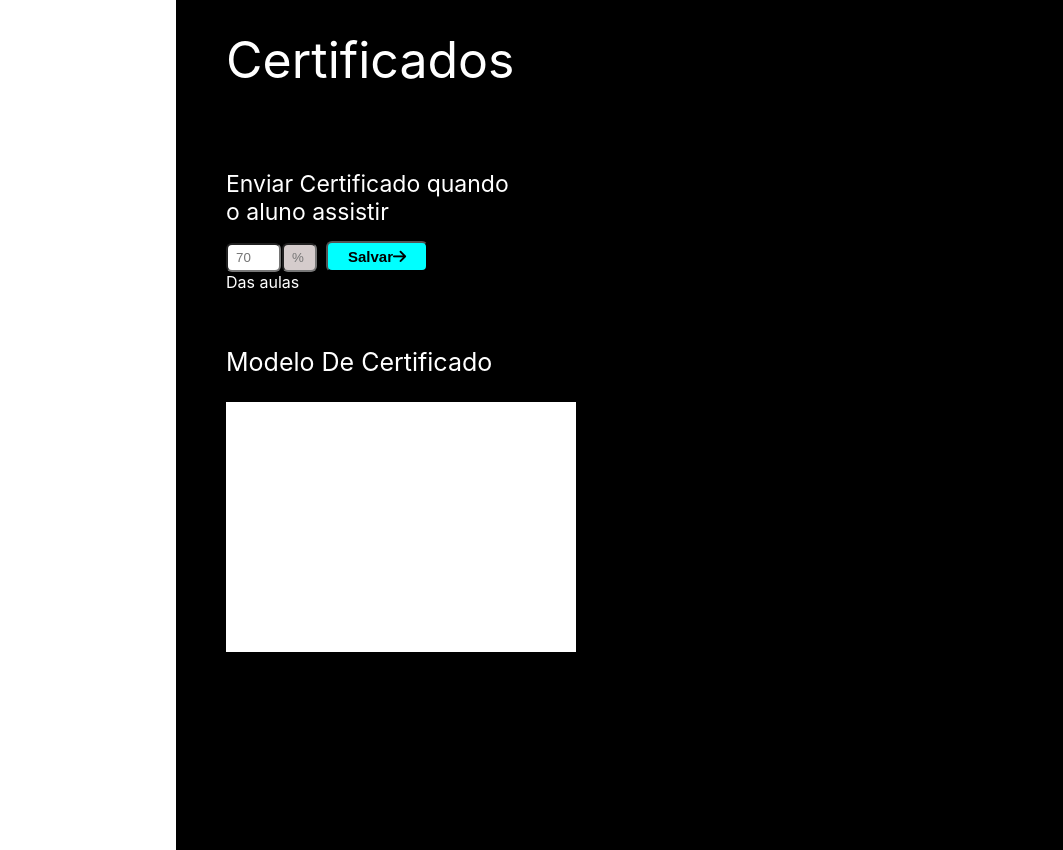
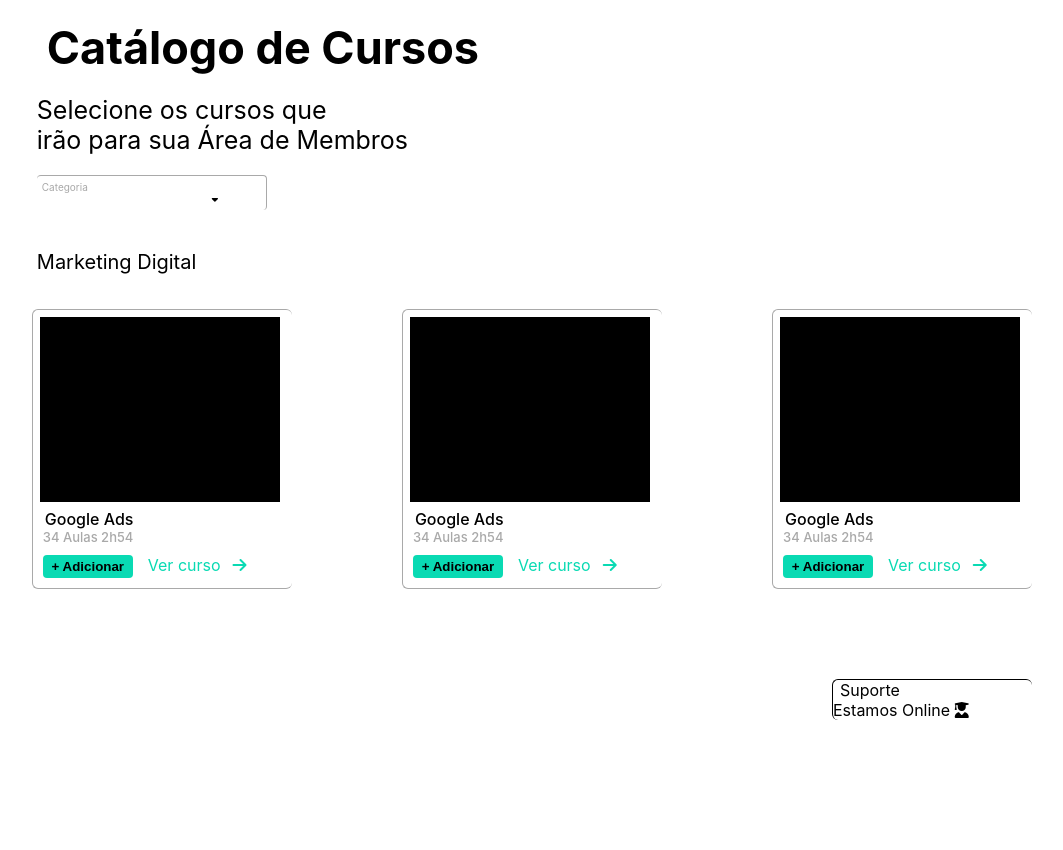
Before and after one commit to Luanecarol/bonfa_cursos, a React (Create React App) app: page / in a window 1280 px wide. Shown: the whole page, without its empty margins (208-1271 px from the left). After the commit the page ends 800 px from the top, so only its background shows below. Built offline with nearby package versions, Linux system fonts and the light colour scheme.

Commit message:
design courses screen

```diff
--- /dev/null
+++ b/src/components/catalogo.css
@@ -0,0 +1,182 @@
+*{
+    margin: 0;
+    padding: 0;
+    box-sizing: border-box;
+}
+
+.container{
+    display: block;
+    background:white;
+    float: right;
+    width: 84%;
+    height: 100vh;
+    padding-top: 20px;
+    padding-right: 40px;
+}
+
+.tittle-container{
+    color: black;
+    font-weight: bold;
+    padding-top: 30px;
+    padding-left: 50px;
+    font-size: 45px;
+    position: relative;
+}
+
+.container-subtittle{
+    margin-top: 20px;
+   display: flex;
+   padding-left: 40px;
+   font-size: 25px;
+
+}
+
+.container-subtittle-1{
+    margin-top: 20px;
+    border-style: solid;
+    border-radius: 4px;
+    border-width: 1px;
+    border-color: darkgray;
+    color:darkgray;
+    width: 230px;
+    margin-left: 40px;
+    border-left-width: 0px;
+    border-bottom-width: 0px;
+    font-size: 10px;
+    padding: 5px;
+
+}
+
+.icon-seta{
+    padding-left: 170px;
+    color: black;
+}
+
+.text-div-card{
+    padding-top: 40px;
+    margin-left: 40px;
+    font-size: 20px;
+}
+
+.card-image{
+    margin: 7px;
+    width:240px;
+    height: 185px;
+background-color: black;}
+
+.container-card{
+    display: flex;
+    justify-content: space-between;
+
+}
+
+.tittle-card{
+    display: flex;
+flex-direction: column;
+font-weight: 500;
+}
+
+.text-card-1{
+    font-size: 13px;
+    margin-left: 10px;
+    color: darkgray;
+}
+
+button{
+    margin-top: 10px;
+    margin-left: 10px;
+    font-weight: 700;
+    background-color: #09DAB3;
+    color: black;
+    border: none;
+    border-radius: 4px;
+    height: 23px;
+    width: 90px;
+}
+
+.card{
+    margin-top: 35px;
+    margin-left: 35px;
+    height: 280px;
+    width: 260px;
+    border-style: solid;
+    border-width: 1px;
+    border-radius: 6px;
+    border-right-width: 0;
+    border-color: darkgray;
+
+}
+
+a {
+    margin-left: 15px;
+    text-decoration: none;
+    color: #09DAB3;
+}
+
+.icon-seta-1{
+    padding-left:12px ;
+}
+
+.text-card{
+    padding-left: 12px;
+}
+
+.icon-image{
+    float: right;
+    color: aqua;
+    padding-right: 8px;
+    margin-top: 150px;
+}
+
+.icon-student{
+    padding-left: 8px;
+}
+
+.icon-student-text{
+    font-size: 10px;
+    margin-left: 3px;
+    margin-top: 6px;
+}
+
+.icon-hand{
+    margin-left: 20px;
+}
+
+.icon-hand-text{
+    font-size: 10px;
+    margin-left: 3px;
+    margin-top: 6px;
+}
+
+.icon-arrow{
+    margin-left: 4px;
+}
+
+.container-icon{
+    margin-top: 10px;
+    display: flex;
+}
+
+.icon-edit{
+    margin-left: 83px;
+}
+
+.icon-anexo{
+    margin-left: 92px;
+}
+
+.suport{
+    margin-top: 90px;
+    float: right;
+    width: 200px;
+    border-style: solid;
+    border-radius: 6px;
+    border-width: 1px;
+    border-bottom-width: 0px;
+    border-right-width: 0px;
+
+}
+
+.suport-text{
+margin-left: 7px;
+}
--- /dev/null
+++ b/src/components/catalogo.js
@@ -0,0 +1,68 @@
+import './catalogo.css';
+import React from 'react';
+
+function Catalogo(){
+return(
+    <div className='container'>
+        <span className='tittle-container'>Catálogo de Cursos</span>
+
+        <span className='container-subtittle'>Selecione os cursos que <br/>irão para sua Área de Membros</span>
+       <div className='container-subtittle-1'><span>Categoria<i class="fa-solid fa-caret-down icon-seta"></i></span></div>
+        <div className='text-div-card'>Marketing Digital</div>
+       <div className='container-card'>
+
+        <div className='card'>
+            <div className='card-image'></div>
+
+           <div className='tittle-card'> <span className='text-card'>Google Ads</span>
+            <span className='text-card-1'>34 Aulas 2h54</span></div>
+            <button>+ Adicionar</button>
+            <span><a href=' '>Ver curso<i class="fa-solid fa-arrow-right icon-seta-1"></i></a></span>
+
+         </div>
+
+         <div className='card'>
+            <div className='card-image'></div>
+
+           <div className='tittle-card'> <span className='text-card'>Google Ads</span>
+            <span className='text-card-1'>34 Aulas 2h54</span></div>
+            <button>+ Adicionar</button>
+            <span><a href=' '>Ver curso<i class="fa-solid fa-arrow-right icon-seta-1"></i></a></span>
+
+         </div>
+
+         <div className='card'>
+            <div className='card-image'></div>
+
+           <div className='tittle-card'> <span className='text-card'>Google Ads</span>
+            <span className='text-card-1'>34 Aulas 2h54</span></div>
+            <button>+ Adicionar</button>
+            <span><a href=' '>Ver curso<i class="fa-solid fa-arrow-right icon-seta-1"></i></a></span>
+
+         </div>
+
+       </div>
+
+
+   <div className='suport'>
+     <span className='suport-text'>Suporte <br/> Estamos Online</span>
+     <span> <i className="fa-solid fa-user-graduate icon-delete"></i></span>
+
+
+   </div>
+
+
+
+
+
+
+    </div>
+
+
+
+)
+}
+
+
+
+export default Catalogo;
--- a/src/index.js
+++ b/src/index.js
@@ -11,8 +11,8 @@
 /*import Integracoes from './components/integracoes.js';*/
 /*import Planos from './components/planos.js';*/
 /*import Dominios from './components/dominios.js';*/
-import Certificado from './components/certificado.js';
-
+/*import Certificado from './components/certificado.js';*/
+import Catalogo from './components/catalogo.js'
 import reportWebVitals from './reportWebVitals';
 
 const root = ReactDOM.createRoot(document.getElementById('root'));
@@ -29,7 +29,8 @@
   {/*<Integracoes/>*/}
   {/*<Planos/>*/}
   {/*<Dominios/>*/}
-  <Certificado/>
+ {/* <Certificado/>*/}
+ <Catalogo/>
    </BrowserRouter>
   </React.StrictMode>
 );
```
